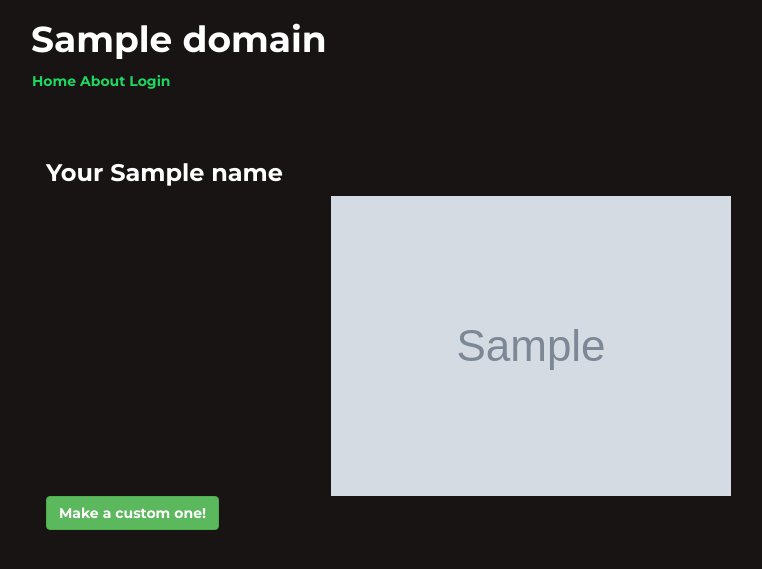
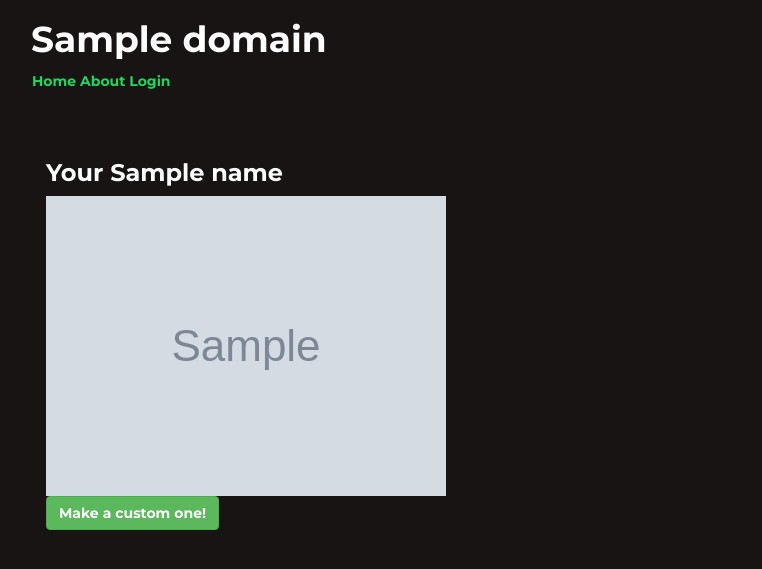
Before and after one commit to AdrielMendez/SpotiCloud, a Flask app: template word_cloud/templates/clouds.html in a window 1280 px wide. Shown: the top 569 px of the page, without its empty margins (24-786 px from the left). Run offline with Flask 2, Linux system fonts and the light colour scheme; the template is opened without the code that fills it: most values are stand-ins (such as "Sample title", 1, 10 or a date in 2020); grey boxes marked "Sample" are stand-in pictures; parts of the project's set-up code (start-up, migrations or seed data) failed here and were passed over; some libraries are stand-ins or nearby versions.

Commit message:
Dynamic gallery in clouds page

```diff
--- a/word_cloud/templates/clouds.html
+++ b/word_cloud/templates/clouds.html
@@ -8,12 +8,19 @@
 
     {%- block main -%}
         {% if image_urls|length > 0 %}
-        <h3 class="h3">Your {{ name }}</h3>
-        {% for image_url in image_urls %}
-            <div class="cloudImage">
-                <img class="img-fluid" src="{{ url_for('static', filename='uploads/' + image_url ) }}">
+            <h3 class="h3">Your {{ name }}</h3>
+            <!-- {% for image_url in image_urls %}
+                <div class="cloudImage">
+                    <img class="img-fluid" src="{{ url_for('static', filename='uploads/' + image_url ) }}">
+                </div>
+            {% endfor %} -->
+            <div class="gallery" id="gallery">
+                {% for image_url in image_urls %}
+                    <div class="mb-3 pics animation all 1">
+                        <img class="img-fluid" src="{{ url_for('static', filename='uploads/' + image_url ) }}">
+                    </div>
+                {% endfor %}
             </div>
-        {% endfor %}
             <a role="button" class="btn btn-success" href="{{url_for('wordcloud.form')}}">Make a custom one!</a>
         {% else %}
             <h3 class="h3">Your, mmmm..</h3>
```
